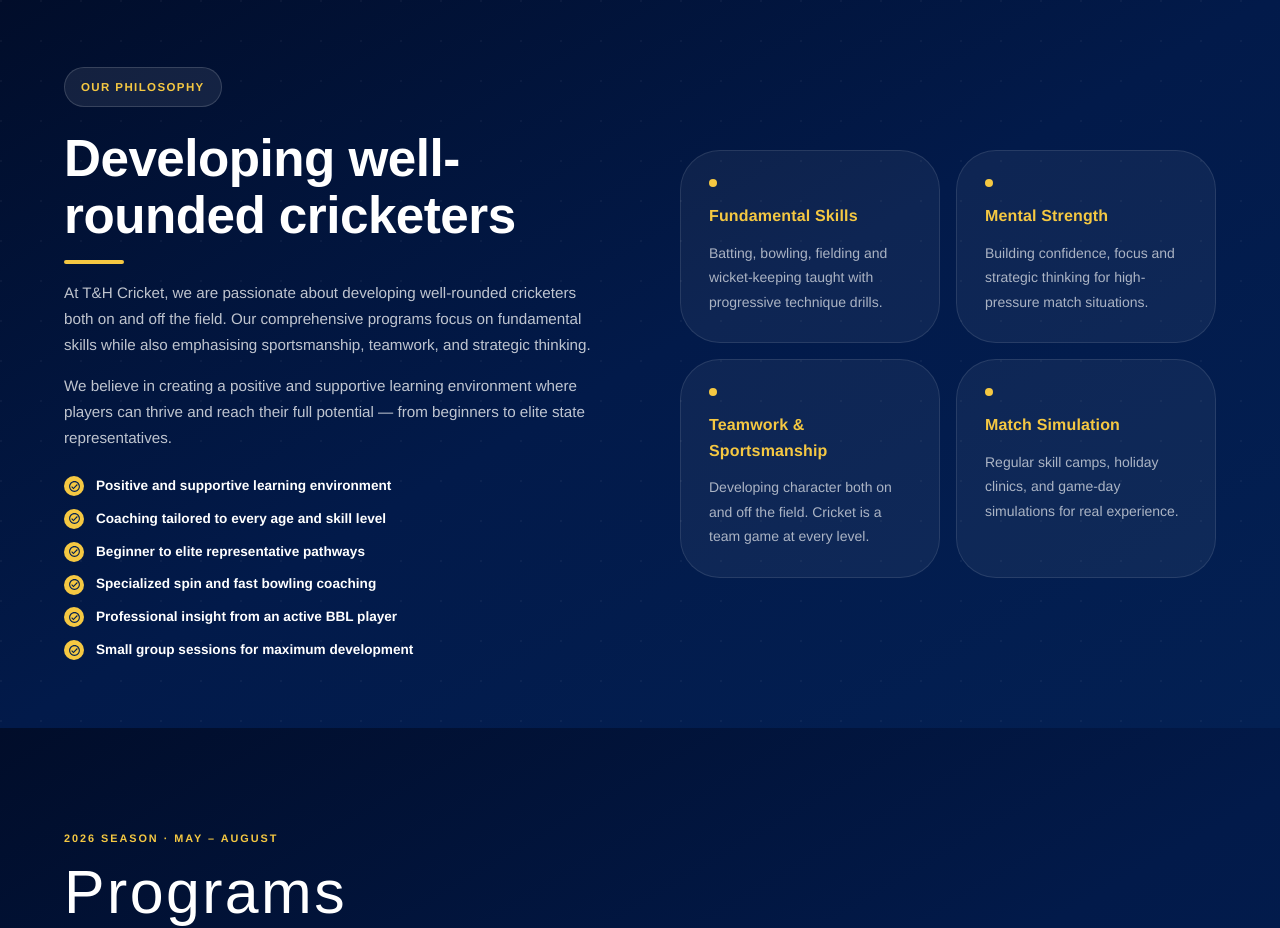
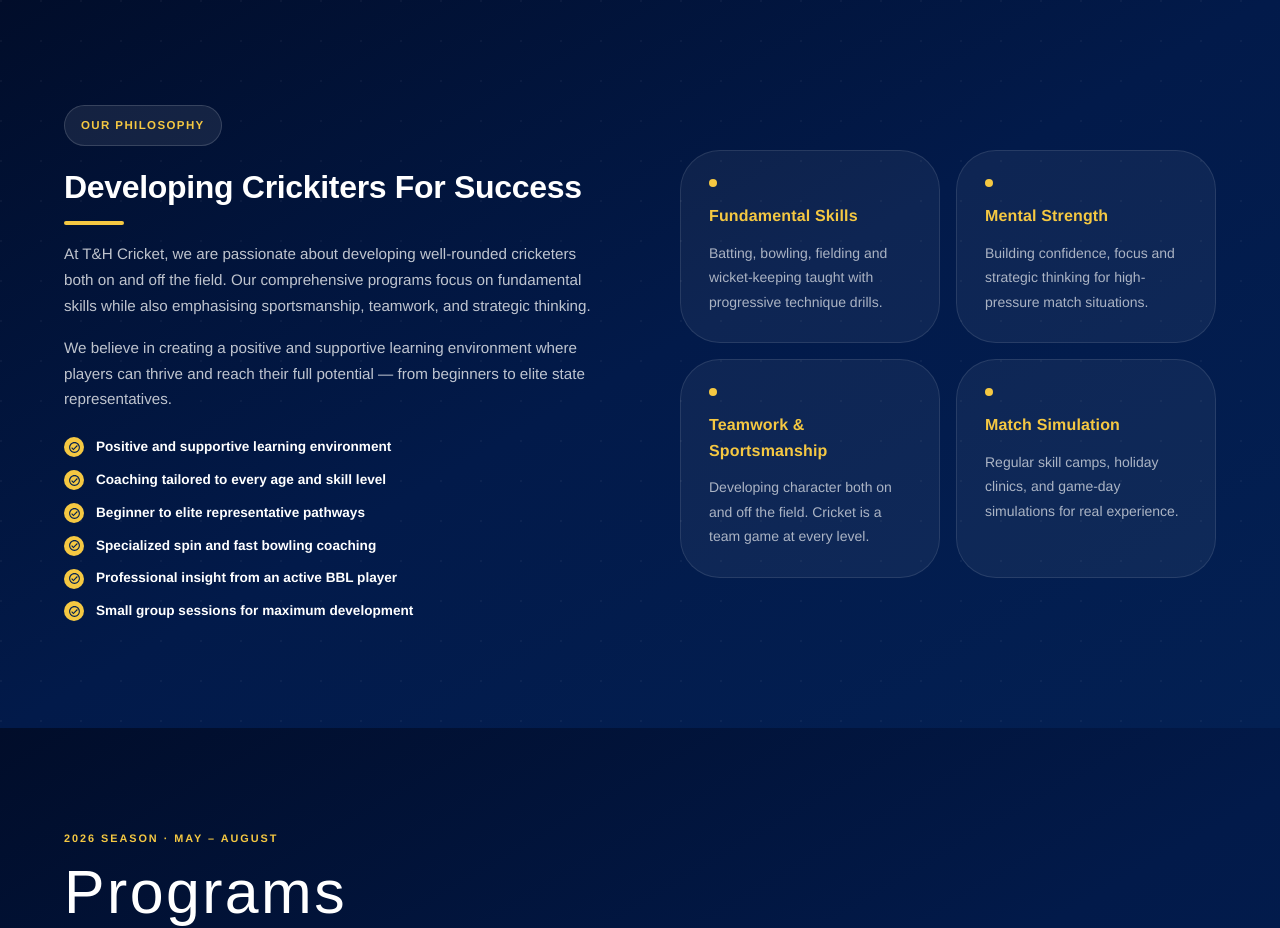
Before and after one commit to s4095136/tandh-cricket-academy, a React (Vite) app in the folder client/: page / in a window 1280 px wide. Shown: the part 800-1728 px from the top of the page. Built offline with nearby package versions, Linux system fonts and the light colour scheme; no server answers.

Commit message:
font change

```diff
--- a/client/src/components/sections/PhilosophySection.tsx
+++ b/client/src/components/sections/PhilosophySection.tsx
@@ -83,7 +83,7 @@
             <Typography
               variant="h2"
               sx={{
-                fontSize: { xs: '2.8rem', md: '3.2rem' },
+                fontSize: { xs: '1.4em', md: '2rem' },
                 color: '#ffffff',
                 mb: 2,
                 fontWeight: 900,
@@ -91,7 +91,7 @@
                 letterSpacing: '-0.01em',
               }}
             >
-              Developing well-rounded cricketers
+              Developing Crickiters For Success
             </Typography>
 
             <Box
```
